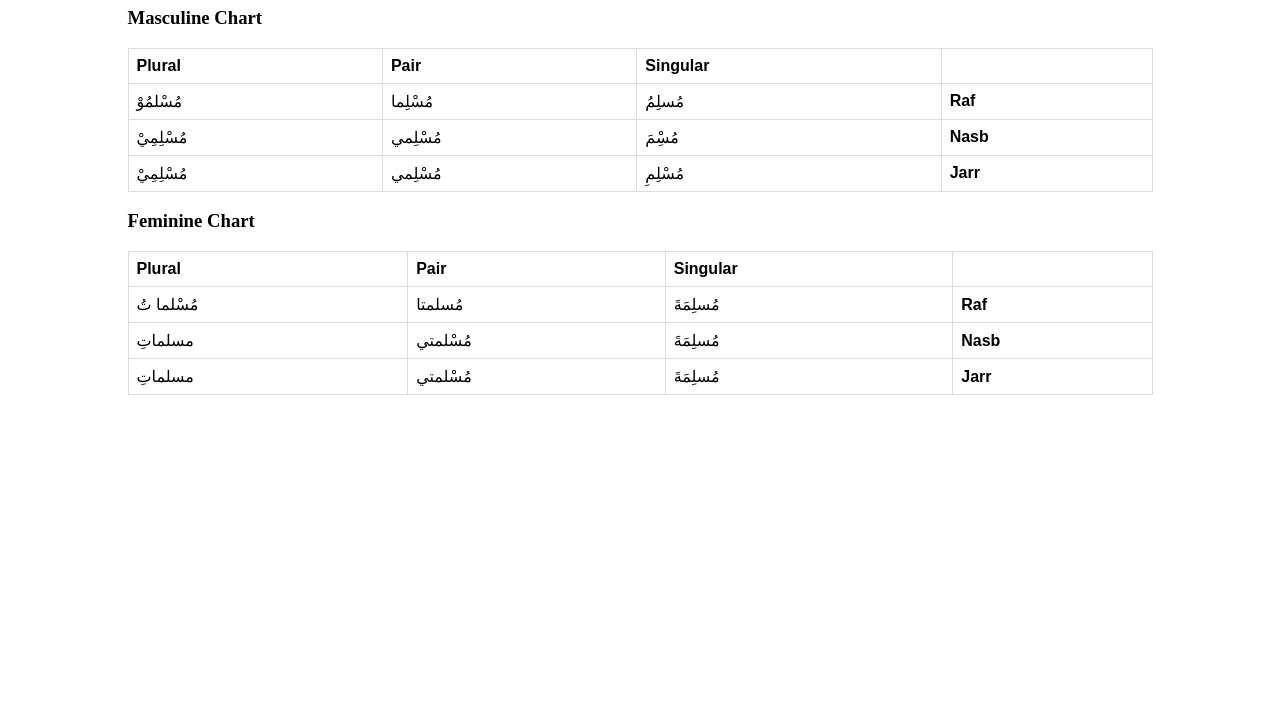
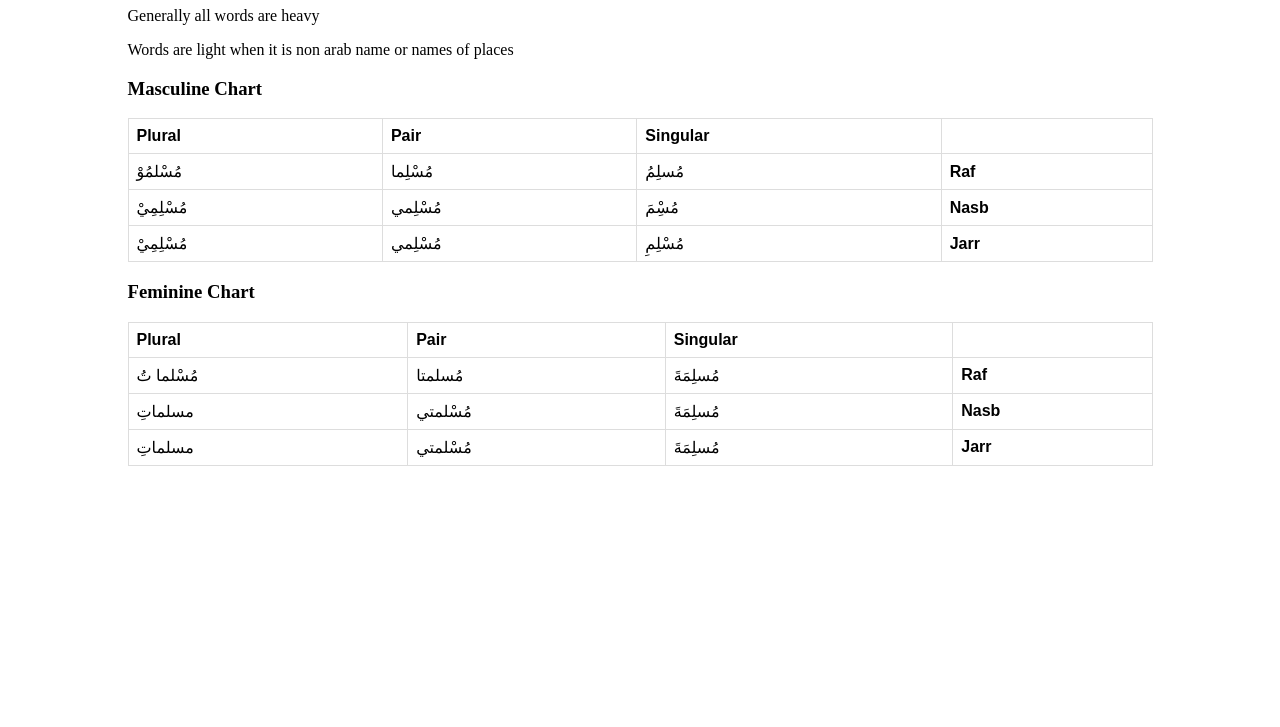
Before and after one commit to asad-khilji/the-journey-of-islam, a plain HTML site: page Arabic/Basic-Nahw/Light-vs-Heavy.html in a window 1280 px wide. Shown: the part 73-800 px from the top of the page. Drawn offline with Linux system fonts and the light colour scheme.

Commit message:
added arabic lesson

```diff
--- a/Arabic/Basic-Nahw/Light-vs-Heavy.html
+++ b/Arabic/Basic-Nahw/Light-vs-Heavy.html
@@ -13,6 +13,9 @@
     <a href="./Basic-Nahw.html"><h1>Light vs Heavy</h1></a>
 
     <main>
+
+        <p>Generally all words are heavy</p>
+        <p>Words are light when it is non arab name or names of places</p>
 
         <h3>Masculine Chart</h3>
 
```
